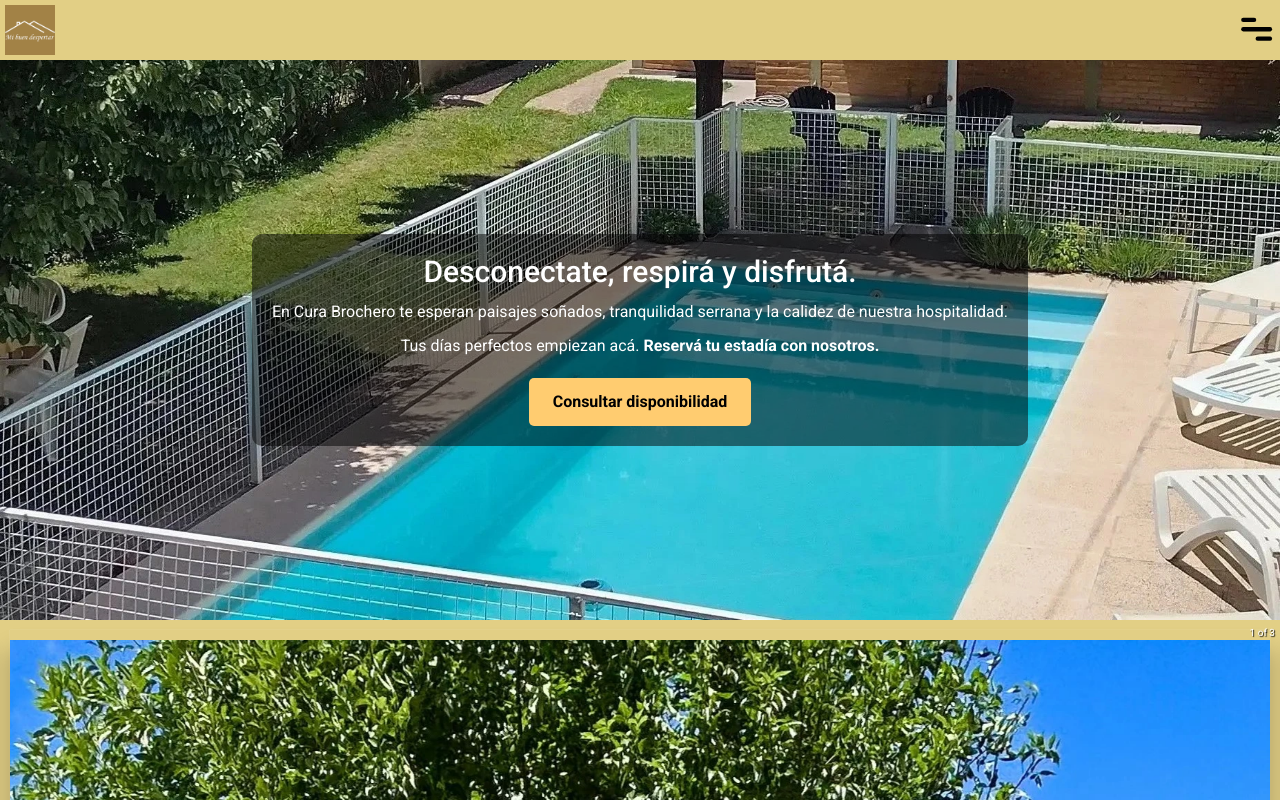
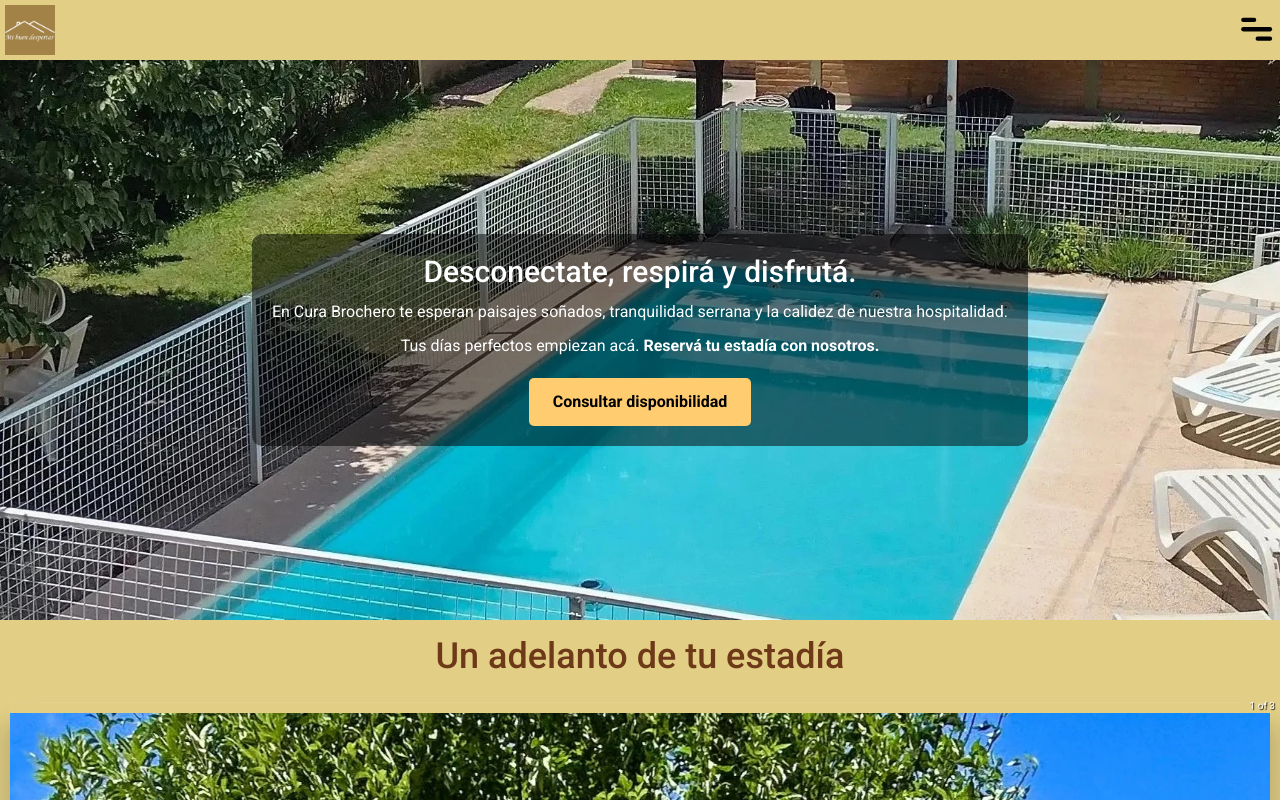
Before and after one commit to Enzoprogramerr/mi-buen-despertar, a React (Vite) app: page / in a window 1280 px wide. Shown: the top 800 px of the page. Built offline with nearby package versions, Linux system fonts and the light colour scheme.

Commit message:
agregue un subtitlo a la galeria

```diff
--- a/src/Styles.css
+++ b/src/Styles.css
@@ -162,11 +162,6 @@ body {
   transform: rotateZ(-45deg) translate(-5px, 5px);
 }
 
-/* body .no-scroll {
-  overflow: hidden;
-  height: 100vh;
-} */
-
 .inicio-container {
   background-image: url("/public/images/Galeria/pileta_hero_mobile.webp");
   background-size: cover;
@@ -245,6 +240,16 @@ body {
   transform: translateY(0);
   transition-delay: 0.5s;
   box-shadow: 0 20px 20px rgba(0, 0, 0, 0.25), 0 0 1px rgba(255, 255, 255, 0.4);
+}
+
+.subtitle {
+  text-align: center;
+  margin: var(--space-md) 0;
+}
+
+.subtitle h2 {
+  font-size: var(--font-title);
+  color: #6d3918;
 }
 
 .carousel {
--- a/src/components/Inicio.tsx
+++ b/src/components/Inicio.tsx
@@ -61,6 +61,9 @@ export function Inicio({ menu }: InicioProps) {
             <button className="inicio-boton">Consultar disponibilidad</button>
           </div>
         </section>
+        <div className="subtitle">
+          <h2>Un adelanto de tu estadía</h2>
+        </div>
         <section className="galery">
           <Carousel_img images={images} />
         </section>
```
